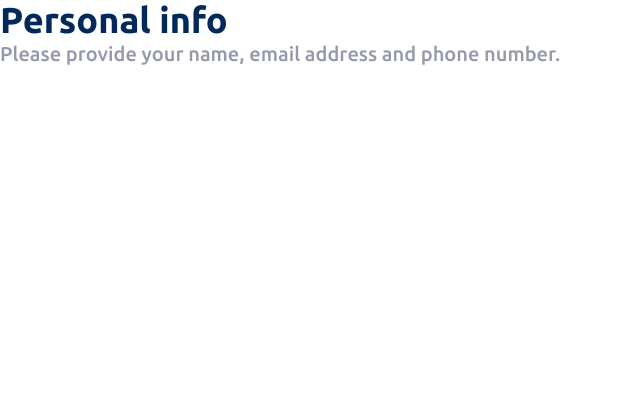
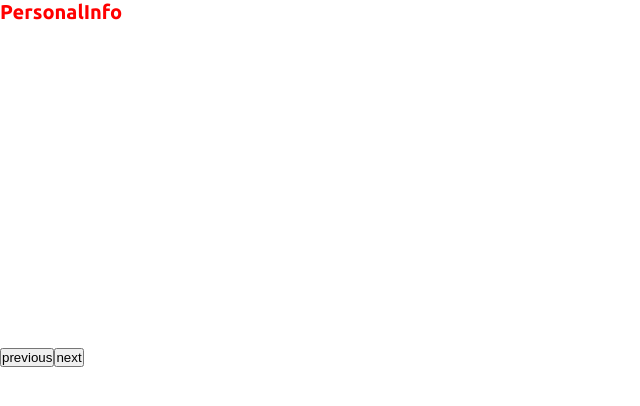
Before and after one commit to Neerukonda-Sriveer/multi-step-form, a React (Create React App) app: page / in a window 1280 px wide. Shown: the top 406 px of the page, without its empty margins (0-640 px from the left). Built offline with nearby package versions, Linux system fonts and the light colour scheme.

Commit message:
feat:system in place to display multiple pages

```diff
--- a/src/App.jsx
+++ b/src/App.jsx
@@ -1,8 +1,24 @@
+import { useState } from "react"
+import PageViewer from "./components/PageViewer"
+
 export default function App(){
+
+    const [pageNumber,setPageNumber] = useState(1);
+
+    function nextPage(){
+        if(pageNumber < 5)
+            setPageNumber(pageNumber + 1);
+    }
+    function previousPage(){
+        if(pageNumber > 1)
+            setPageNumber(pageNumber - 1);
+    }
+
     return(
         <>
-            <h1 className="heading">Personal info</h1>
-            <h2 className="subtitle">Please provide your name, email address and phone number.</h2>
+            <PageViewer pageNumber={pageNumber} />
+            <button onClick={previousPage}>previous</button>
+            <button onClick={nextPage}>next</button>
         </>
     )
 }
--- /dev/null
+++ b/src/components/PageViewer.jsx
@@ -0,0 +1,24 @@
+import Classes from './PageViewer.module.scss';
+
+import PersonalInfo from './pages/PersonalInfo'; //page 1
+import PlanSelector from './pages/PlanSelector'; //page 2
+import PickAddOns from './pages/PickAddOns'; //page 3
+import FinishingUp from './pages/FinishingUp'; //page 4
+import ThankYou from './pages/ThankYou'; //page 5
+
+export default function PageViewer({
+    pageNumber
+}){
+
+    console.log(pageNumber);
+
+    return(
+        <div className={`${Classes['page-viewer']}`}>
+            <PersonalInfo   className={`${Classes['page']} ${(pageNumber===1)?Classes['visible']:Classes['hidden']}`} />
+            <PlanSelector   className={`${Classes['page']} ${(pageNumber===2)?Classes['visible']:Classes['hidden']}`} />
+            <PickAddOns     className={`${Classes['page']} ${(pageNumber===3)?Classes['visible']:Classes['hidden']}`} />
+            <FinishingUp    className={`${Classes['page']} ${(pageNumber===4)?Classes['visible']:Classes['hidden']}`} />
+            <ThankYou       className={`${Classes['page']} ${(pageNumber===5)?Classes['visible']:Classes['hidden']}`} />
+        </div>
+    );
+}
--- /dev/null
+++ b/src/components/PageViewer.module.scss
@@ -0,0 +1,30 @@
+.page-viewer{
+    position: relative;
+    width: 48rem; //2.25 times roughly of the page selector
+    height: 34.8rem; //roughly half of total width
+}
+
+:root{
+    --page-transition-speed: .3s;
+}
+
+.page{
+    position: absolute;
+    left: 0;
+    top: 0;
+    width: 100%;
+    height: 100%;
+
+    transition: opacity var(--page-transition-speed) ease-in-out;
+
+    color: red;
+}
+
+.hidden{
+    opacity: 0;
+}
+
+.visible{
+    transition-delay: var(--page-transition-speed);
+    opacity: 1;
+}
--- /dev/null
+++ b/src/components/pages/FinishingUp.jsx
@@ -0,0 +1,9 @@
+export default function FinishingUp({
+    className
+}){
+    return(
+        <div className={className}>
+            <h1>FinishingUp</h1>
+        </div>
+    )
+}
--- /dev/null
+++ b/src/components/pages/PersonalInfo.jsx
@@ -0,0 +1,9 @@
+export default function PersonalInfo({
+    className
+}){
+    return(
+        <div className={className}>
+            <h1>PersonalInfo</h1>
+        </div>
+    )
+}
--- /dev/null
+++ b/src/components/pages/PickAddOns.jsx
@@ -0,0 +1,9 @@
+export default function PickAddOns({
+    className
+}){
+    return(
+        <div className={className}>
+            <h1>PickAddOns</h1>
+        </div>
+    )
+}
--- /dev/null
+++ b/src/components/pages/PlanSelector.jsx
@@ -0,0 +1,9 @@
+export default function PlanSelector({
+    className
+}){
+    return(
+        <div className={className}>
+            <h1>PlanSelector</h1>
+        </div>
+    )
+}
--- /dev/null
+++ b/src/components/pages/ThankYou.jsx
@@ -0,0 +1,9 @@
+export default function ThankYou({
+    className
+}){
+    return(
+        <div className={className}>
+            <h1>ThankYou</h1>
+        </div>
+    )
+}
```
